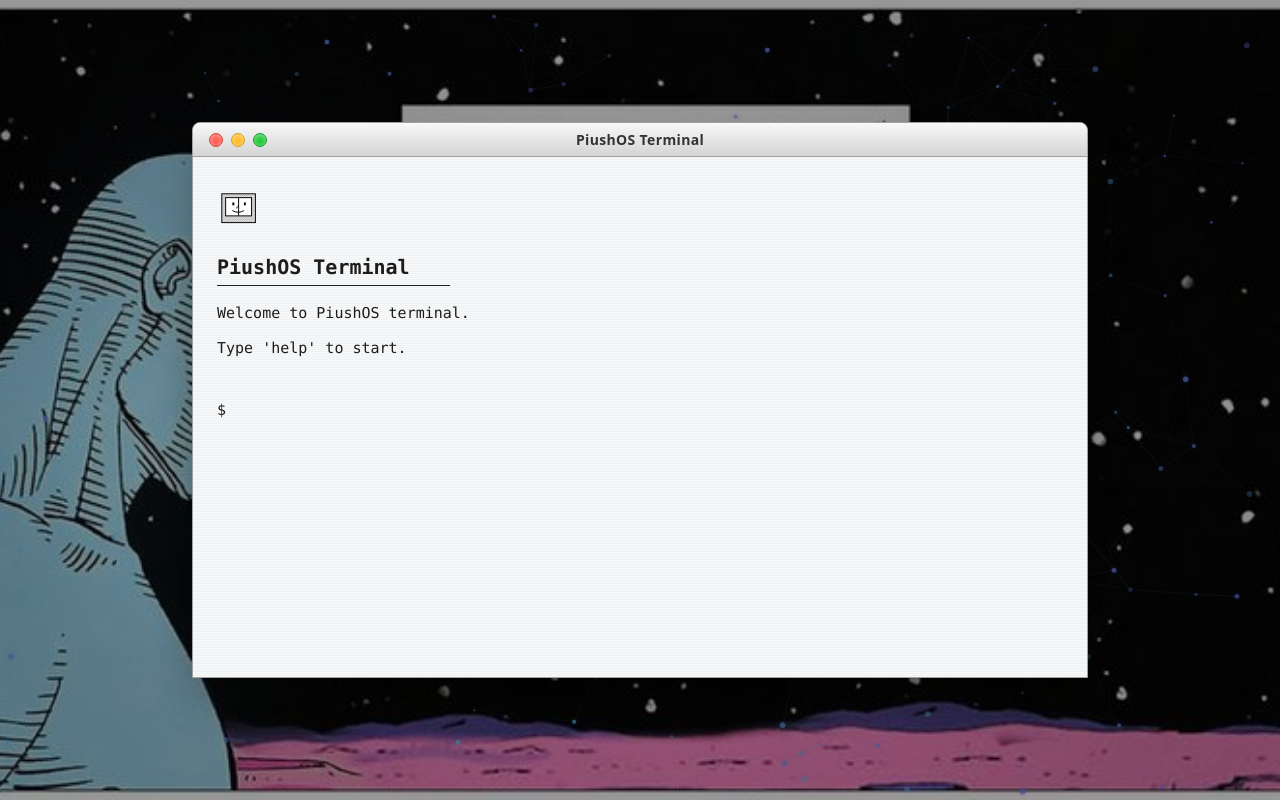
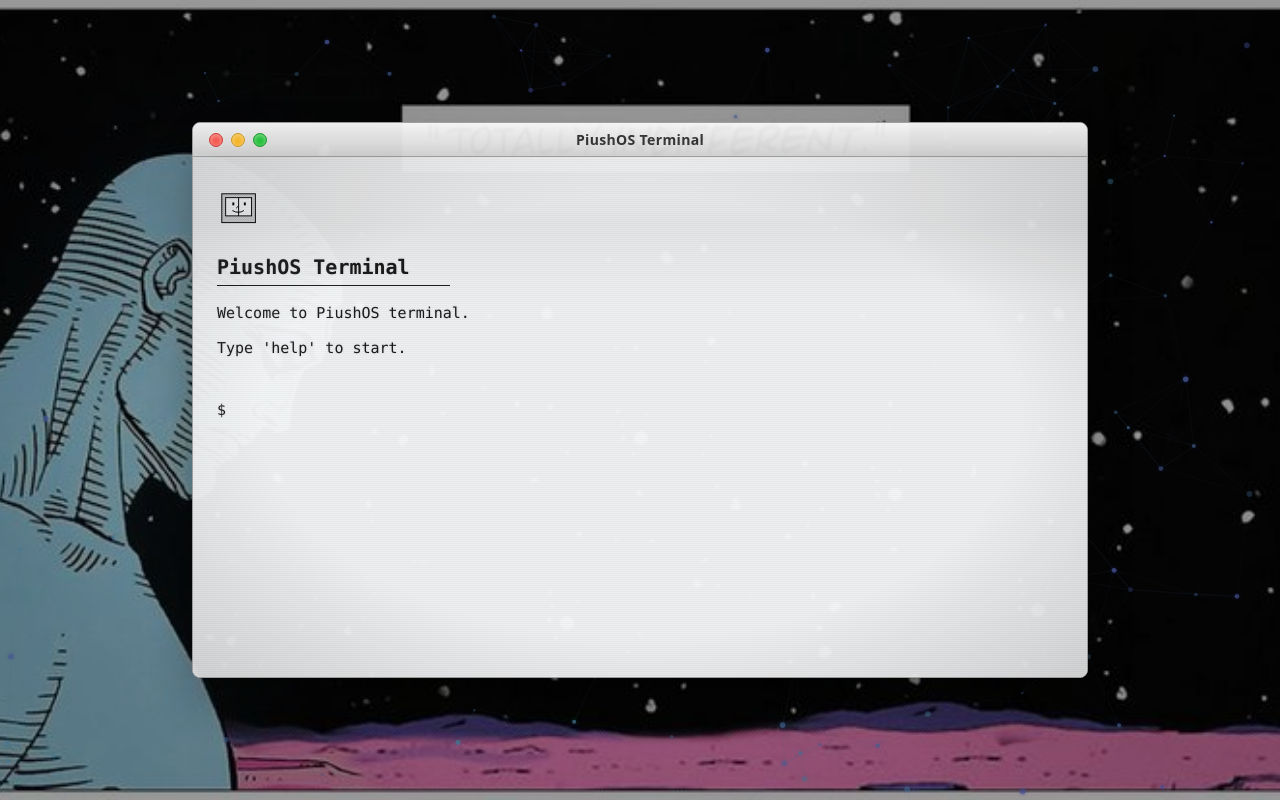
Before and after one commit to Piushhh/piushyawns, a React (Vite) app: page / in a window 1280 px wide. Both pictures are taken after a click on the button "Open terminal". Built offline with nearby package versions, Linux system fonts and the light colour scheme.

Commit message:
Add the CRT boot-up effect to the terminal

```diff
--- a/src/components/Terminal.jsx
+++ b/src/components/Terminal.jsx
@@ -123,7 +123,11 @@ clear             | Clear terminal`}
 
 	return (
 		<div className="fixed inset-0 z-20 flex items-center justify-center bg-black/40 p-4">
-			<div className="w-full max-w-4xl overflow-hidden rounded-t-lg border border-[#a0a0a0] shadow-2xl shadow-black/50 bg-[#f4f5f5]">
+			{/* CRT Power-on animation wrapper */}
+			<div className="w-full max-w-4xl crt-power-on">
+				<div className="relative overflow-hidden rounded-lg border border-[#a0a0a0] shadow-2xl shadow-black/50 bg-[#f4f5f5] crt-flicker"
+					style={{ borderRadius: '8px' }}
+				>
 
 				{/* Classic Mac OS Title bar */}
 				<div className="flex items-center justify-center relative border-b border-[#a0a0a0] bg-gradient-to-b from-[#f8f8f8] to-[#d4d4d4] px-4 py-1.5">
@@ -142,14 +146,38 @@ clear             | Clear terminal`}
 					</span>
 				</div>
 
-				{/* Content Area with scanlines */}
+				{/* Content Area with CRT effects */}
+				<div className="relative">
+					{/* Animated scanline sweep */}
+					<div
+						className="pointer-events-none absolute inset-0 z-10"
+						style={{
+							background: 'linear-gradient(to bottom, transparent 0%, rgba(0,0,0,0.04) 50%, transparent 100%)',
+							height: '30%',
+							animation: 'crt-scanline 6s linear infinite',
+						}}
+					/>
+
+					{/* Static scanline texture */}
+					<div
+						className="pointer-events-none absolute inset-0 z-10"
+						style={{
+							backgroundImage: 'repeating-linear-gradient(0deg, transparent, transparent 1px, rgba(0,0,0,0.03) 1px, rgba(0,0,0,0.03) 2px)',
+						}}
+					/>
+
+					{/* Vignette overlay — darkens the corners */}
+					<div
+						className="pointer-events-none absolute inset-0 z-10"
+						style={{
+							background: 'radial-gradient(ellipse at center, transparent 60%, rgba(0,0,0,0.12) 100%)',
+						}}
+					/>
+
 					<div
 						onClick={handleTerminalClick}
-					className="px-6 py-8 font-mono text-[15px] text-[#1c1c1c] overflow-y-auto h-[65vh] cursor-text"
-					style={{
-						backgroundImage: 'repeating-linear-gradient(0deg, transparent, transparent 1px, rgba(0,0,0,0.03) 1px, rgba(0,0,0,0.03) 2px)',
-						backgroundColor: '#f8f9fa'
-					}}
+						className="px-6 py-8 font-mono text-[15px] text-[#1c1c1c] overflow-y-auto h-[65vh] cursor-text crt-text-glow"
+						style={{ backgroundColor: '#f8f9fa' }}
 					>
 						{isLoading ? (
 							<div className="whitespace-pre-line text-[#1c1c1c]">
@@ -202,5 +230,7 @@ clear             | Clear terminal`}
 					</div>
 				</div>
 				</div>
+			</div>
+		</div>
 	)
 }
--- a/src/index.css
+++ b/src/index.css
@@ -16,3 +16,66 @@
     transform: translateY(0);
   }
 }
+
+/* ── CRT Monitor Effects ── */
+
+/* Animated scanline that sweeps down the screen */
+@keyframes crt-scanline {
+  0% { transform: translateY(-100%); }
+  100% { transform: translateY(100%); }
+}
+
+/* Subtle brightness flicker */
+@keyframes crt-flicker {
+  0%, 100% { opacity: 1; }
+  3% { opacity: 0.97; }
+  6% { opacity: 1; }
+  42% { opacity: 0.98; }
+  44% { opacity: 1; }
+  82% { opacity: 0.96; }
+  84% { opacity: 1; }
+}
+
+/* Text glow pulse */
+@keyframes crt-glow {
+  0%, 100% { text-shadow: 0 0 2px rgba(0, 0, 0, 0.15); }
+  50% { text-shadow: 0 0 6px rgba(0, 0, 0, 0.08), 0 0 2px rgba(0, 0, 0, 0.12); }
+}
+
+/* CRT power-on effect */
+@keyframes crt-power-on {
+  0% {
+    transform: scaleY(0.01) scaleX(0.5);
+    opacity: 0;
+    filter: brightness(3);
+  }
+  30% {
+    transform: scaleY(0.01) scaleX(1);
+    opacity: 1;
+    filter: brightness(2);
+  }
+  50% {
+    transform: scaleY(1) scaleX(1);
+    opacity: 1;
+    filter: brightness(1.5);
+  }
+  100% {
+    transform: scaleY(1) scaleX(1);
+    opacity: 1;
+    filter: brightness(1);
+  }
+}
+
+@layer utilities {
+  .crt-power-on {
+    animation: crt-power-on 0.5s cubic-bezier(0.22, 1, 0.36, 1) forwards;
+  }
+
+  .crt-flicker {
+    animation: crt-flicker 4s infinite;
+  }
+
+  .crt-text-glow {
+    animation: crt-glow 3s ease-in-out infinite;
+  }
+}
```
Lines whose indentation alone changed are shown as unchanged.
